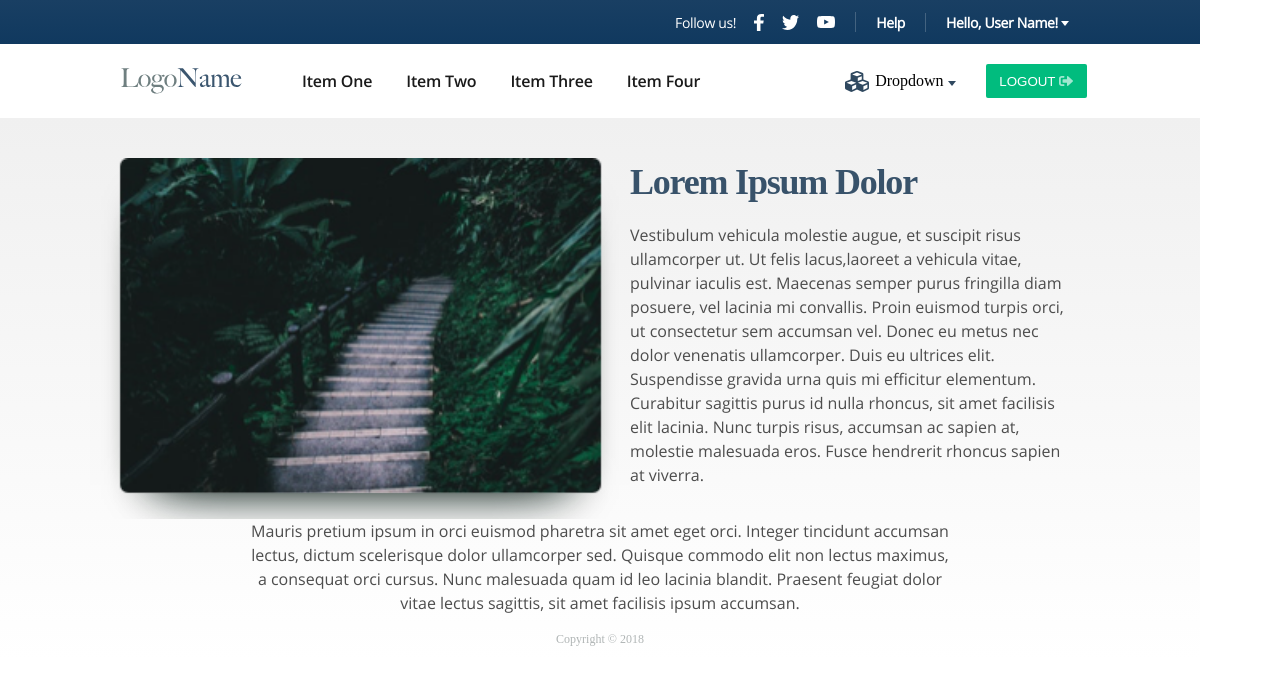
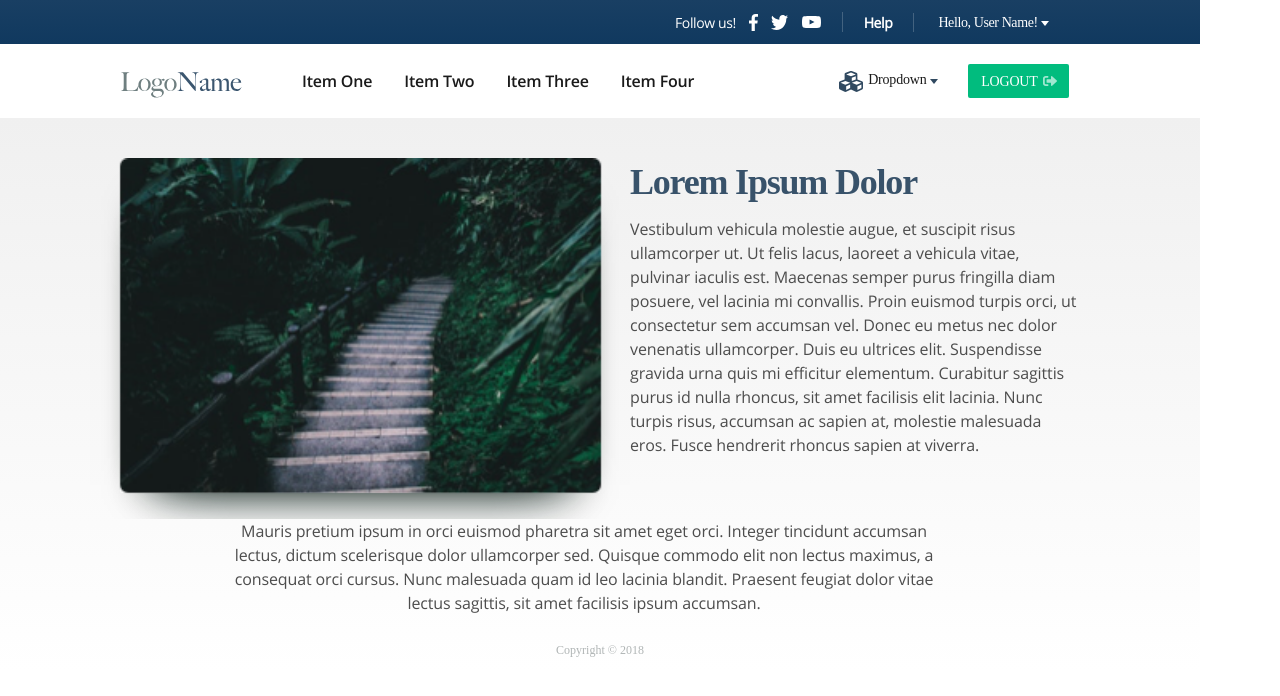
Before and after one commit to oleksiikryt/Homework, a plain HTML site: page index.html in a window 1280 px wide. Drawn offline with Linux system fonts and the light colour scheme; a web font is replaced by a local one.

Commit message:
"pixel perfecting" main page

```diff
--- a/css/index-article.css
+++ b/css/index-article.css
@@ -4,7 +4,7 @@
  height: 335px;
  margin: 40px 30px 26px 120px;
  box-shadow: 0 22px 40px -30px rgba(5,24,17,0.98);
- border-radius: 5px;
+ border-radius: 1px;
 }
 
 .article__image img {
@@ -45,10 +45,12 @@
 }
 
 .article__paragraph {
+  margin-top: 10px;
   font-family: 'OpenSans';
   font-size: 16px;
   line-height: 24px;
   color: #4D4D4D;
+  letter-spacing: -0.11px;
 }
 
 @media all and (max-width: 800px) {
--- a/css/index-footer.css
+++ b/css/index-footer.css
@@ -1,19 +1,20 @@
 .footer-text__paragraph {
-  width: 706px;
+  width: 710px;
   margin: 0;
   margin-left: auto;
   margin-right: auto;
-  /* padding-bottom: 10px; */
+  position: relative;
+  left: -16px;
   font-family: 'OpenSans';
   font-size: 16px;
   line-height: 24px;
-  letter-spacing: 0px;
+  letter-spacing: -0.13px;
   text-align: center;
   color: #4D4D4D;
 }
 
 .footer__copyright {
-  margin: 16px 0 12px 0;
+  margin: 27px 0 12px 0;
   font-family: 'OpenSans-Bold';
   text-align: center;
   color: #B0B5B5;
--- a/css/index-header.css
+++ b/css/index-header.css
@@ -2,45 +2,48 @@
   font-size: 14px;
   font-family: 'OpenSans';
   color: var(--header-text-color);
-  letter-spacing: -0.35px;
+  letter-spacing: -0.4px;
+  line-height: 19px;
 }
 
 
 
 .header__follow-item {
   margin-left: 675px;
-  padding-right: 6px;
+  padding-right: 21px;
   border-right: 1px solid rgba(255, 255, 255, 0.2);
 }
 
 .header__follow-item * {
-  margin-right:  14px;
   vertical-align: middle;
 }
-
-.header__follow-item .facebook-logo {
+.facebook-logo {
   height: 17px;
+  margin-left: 9px;
 }
-
-.header__follow-item .twitter-logo {
+.twitter-logo {
   height: 15px;
+  margin-left: 9px;
 }
-
-.header__follow-item .utube-logo {
+.utube-logo {
   height: 12px;
+  margin-left: 10px;
 }
 
 
 
 .header__help {
-  padding: 0 20px;
+  padding: 0 21px;
   border-right: 1px solid rgba(255, 255, 255, 0.2);
 }
 
 
 
 .header__greating {
-  padding:  0 20px;
+  padding:  0 24px;
+  text-decoration: none;
+  font-family: 'OpenSans-Bold';
+
 }
 .header__greating img {
   vertical-align: middle;
--- a/css/index-navbar.css
+++ b/css/index-navbar.css
@@ -7,7 +7,9 @@
 }
 
 .navbar__logo {
-  display: inline;
+  display: inline-block;
+  position: relative;
+  top: 4px;
   width: 122px;
   height: 26px;
   margin-left: 120px;
@@ -23,7 +25,7 @@
 .navbar__item-container .navbar__item {
   text-decoration: none;
   color: #1A1A1A;
-  margin-right: 30px;
+  margin-right: 28px;
   line-height: 22px;
   font-family: 'OpenSans-SemiBold';
   font-size: 16px;
@@ -33,12 +35,17 @@
 
 
 .navbar__dropdown-cubes {
-  margin-left: 115px;
-  margin-right: 6px;
+  margin-left: 117px;
+  margin-right: 5px;
 }
 
-.navbar__dropdown * {
-  vertical-align: middle;
+.navbar__dropdown-dropdown {
+  position: relative;
+  top: -2px;
+}
+
+.navbar__dropdown-dropdown * {
+  /* vertical-align: middle; */
   color: #1A1A1A;
   font-family: 'OpenSans-Bold';
   font-size: 14px;
@@ -56,10 +63,17 @@
   border: none;
   border-radius: 2px;
   background-color: #01BC7E;
+  font-family: 'OpenSans-Bold';
+  font-size: 14px;
+  line-height: 19px;
+  letter-spacing: -0.2px;
   color: #FFFFFF;
   margin-left: 30px;
 }
 
+.navbar__logout-button :last-child {
+  margin-left: 2px;
+}
 
 
 @media all and (max-width: 800px) {
--- a/index.html
+++ b/index.html
@@ -24,10 +24,13 @@
 
         <span class="header__help header__text"><b>Help</b></span>
 
-        <span class="header__greating header__text">
-          <b>Hello, User Name!</b>
-          <img src="icons/down.svg" alt="dropdown-icon">
-        </span>
+
+          <a class="header__greating header__text" href="#">
+            Hello, User Name!
+            <img src="icons/down.svg" alt="dropdown-icon">
+          </a>
+
+
     </header>
 
 
@@ -70,7 +73,7 @@
          <div class="article__text">
            <h1 class="article__heading">Lorem Ipsum Dolor</h1>
            <p class="article__paragraph">Vestibulum vehicula molestie augue, et suscipit risus ullamcorper ut.
-              Ut felis lacus,laoreet a vehicula vitae, pulvinar iaculis est.
+              Ut felis lacus, laoreet a vehicula vitae, pulvinar iaculis est.
               Maecenas semper purus fringilla diam posuere, vel lacinia mi convallis.
               Proin euismod turpis orci, ut consectetur sem accumsan vel.
               Donec eu metus nec dolor venenatis ullamcorper. Duis eu ultrices elit.
```
